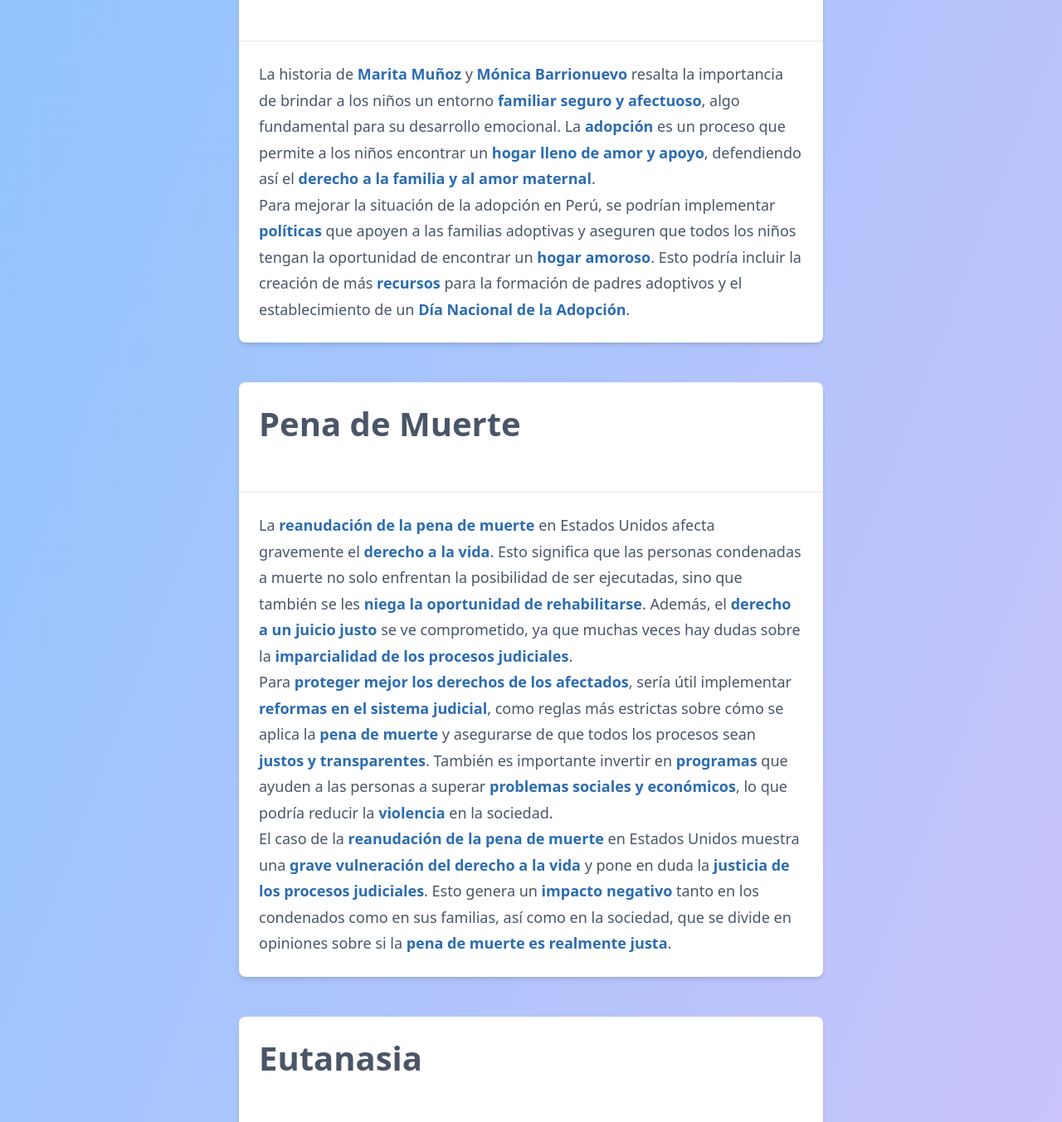
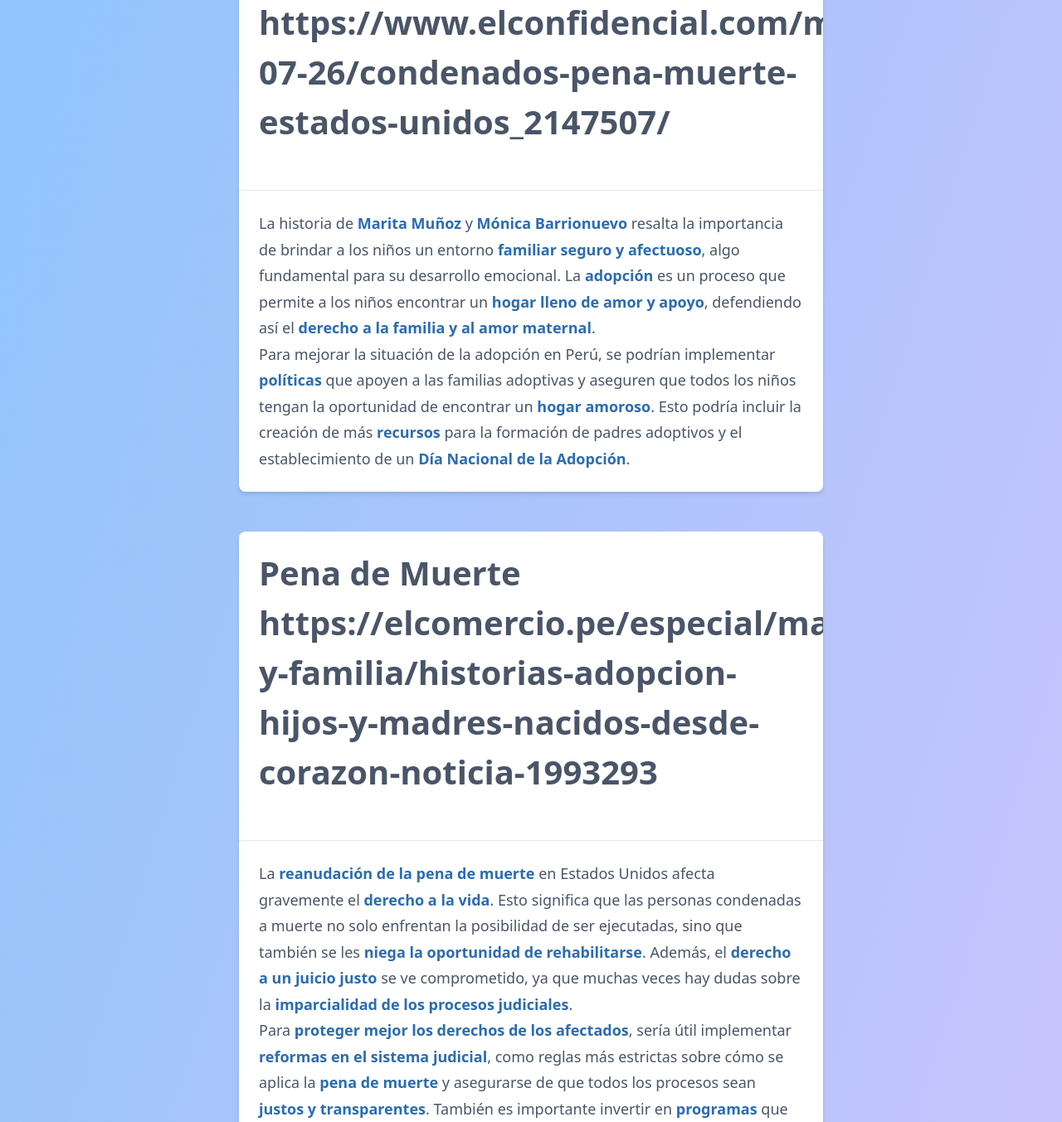
Before and after one commit to rolandourquizo/Decisiones-de-Vida-o-Muerte-Narrativas-de-Justicia-y-Dignidad, a plain HTML site: page index.html in a window 1280 px wide. Shown: the part 243-1596 px from the top of the page at 83% size. Drawn offline with nearby package versions, Linux system fonts and the light colour scheme.

Commit message:
Update index.html

```diff
--- a/index.html
+++ b/index.html
@@ -12,7 +12,7 @@
 
       <div class="bg-white shadow-md rounded-lg overflow-hidden mb-12 section-transition">
         <div class="px-6 py-5 border-b border-gray-200">
-          <h2 class="section-title">Adopción</h2>
+          <h2 class="section-title">Adopción https://www.elconfidencial.com/mundo/2019-07-26/condenados-pena-muerte-estados-unidos_2147507/</h2>
         </div>
         <div class="p-6 section-content">
           <p>La historia de <span class="highlight">Marita Muñoz</span> y <span class="highlight">Mónica Barrionuevo</span> resalta la importancia de brindar a los niños un entorno <span class="highlight">familiar seguro y afectuoso</span>, algo fundamental para su desarrollo emocional. La <span class="highlight">adopción</span> es un proceso que permite a los niños encontrar un <span class="highlight">hogar lleno de amor y apoyo</span>, defendiendo así el <span class="highlight">derecho a la familia y al amor maternal</span>.</p>
@@ -22,7 +22,7 @@
 
       <div class="bg-white shadow-md rounded-lg overflow-hidden mb-12 section-transition">
         <div class="px-6 py-5 border-b border-gray-200">
-          <h2 class="section-title">Pena de Muerte</h2>
+          <h2 class="section-title">Pena de Muerte https://elcomercio.pe/especial/mamasabe/mama-y-familia/historias-adopcion-hijos-y-madres-nacidos-desde-corazon-noticia-1993293</h2>
         </div>
         <div class="p-6 section-content">
           <p>La <span class="highlight">reanudación de la pena de muerte</span> en Estados Unidos afecta gravemente el <span class="highlight">derecho a la vida</span>. Esto significa que las personas condenadas a muerte no solo enfrentan la posibilidad de ser ejecutadas, sino que también se les <span class="highlight">niega la oportunidad de rehabilitarse</span>. Además, el <span class="highlight">derecho a un juicio justo</span> se ve comprometido, ya que muchas veces hay dudas sobre la <span class="highlight">imparcialidad de los procesos judiciales</span>.</p>
@@ -33,7 +33,7 @@
 
       <div class="bg-white shadow-md rounded-lg overflow-hidden mb-12 section-transition">
         <div class="px-6 py-5 border-b border-gray-200">
-          <h2 class="section-title">Eutanasia</h2>
+          <h2 class="section-title">Eutanasia https://medicina.udd.cl/centro-bioetica/files/2013/05/Eutanasia_el-caso-Tony-Nicklinson.pdf</h2>
         </div>
         <div class="p-6 section-content">
           <p>El caso de <span class="highlight">Tony Nicklinson</span> toca temas profundos sobre los <span class="highlight">derechos fundamentales</span>, especialmente el <span class="highlight">derecho a la vida</span> y el <span class="highlight">derecho a morir con dignidad</span>. Su lucha por la <span class="highlight">eutanasia</span> refleja la necesidad de que las personas tengan el <span class="highlight">control sobre su propia vida y muerte</span>, especialmente en situaciones de <span class="highlight">sufrimiento extremo</span>.</p>
@@ -44,7 +44,7 @@
 
       <div class="bg-white shadow-md rounded-lg overflow-hidden mb-12 section-transition">
         <div class="px-6 py-5 border-b border-gray-200">
-          <h2 class="section-title">Aborto</h2>
+          <h2 class="section-title">Aborto https://www.ohchr.org/es/press-releases/2023/06/peru-violated-child-rape-victims-rights-failing-guarantee-access-abortion</h2>
         </div>
         <div class="p-6 section-content">
           <p>El caso de <span class="highlight">Camila</span> evidencia una <span class="highlight">grave violación de derechos fundamentales</span>, específicamente el <span class="highlight">derecho a la salud, a la vida y a la protección contra la violencia</span>. Al no proporcionarle <span class="highlight">información sobre su derecho al aborto legal y seguro</span>, el Estado peruano falló en <span class="highlight">proteger a una niña</span> que había sido víctima de <span class="highlight">violación</span>, lo que agravó su <span class="highlight">sufrimiento y vulnerabilidad</span>.</p>
```
